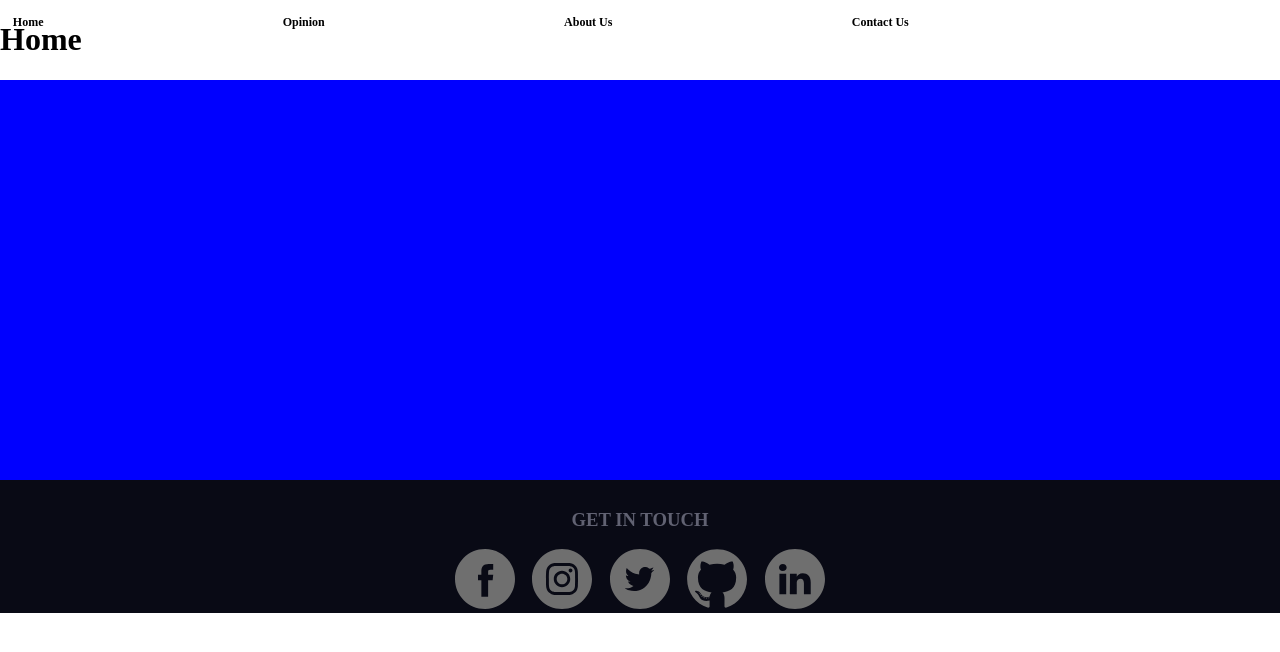
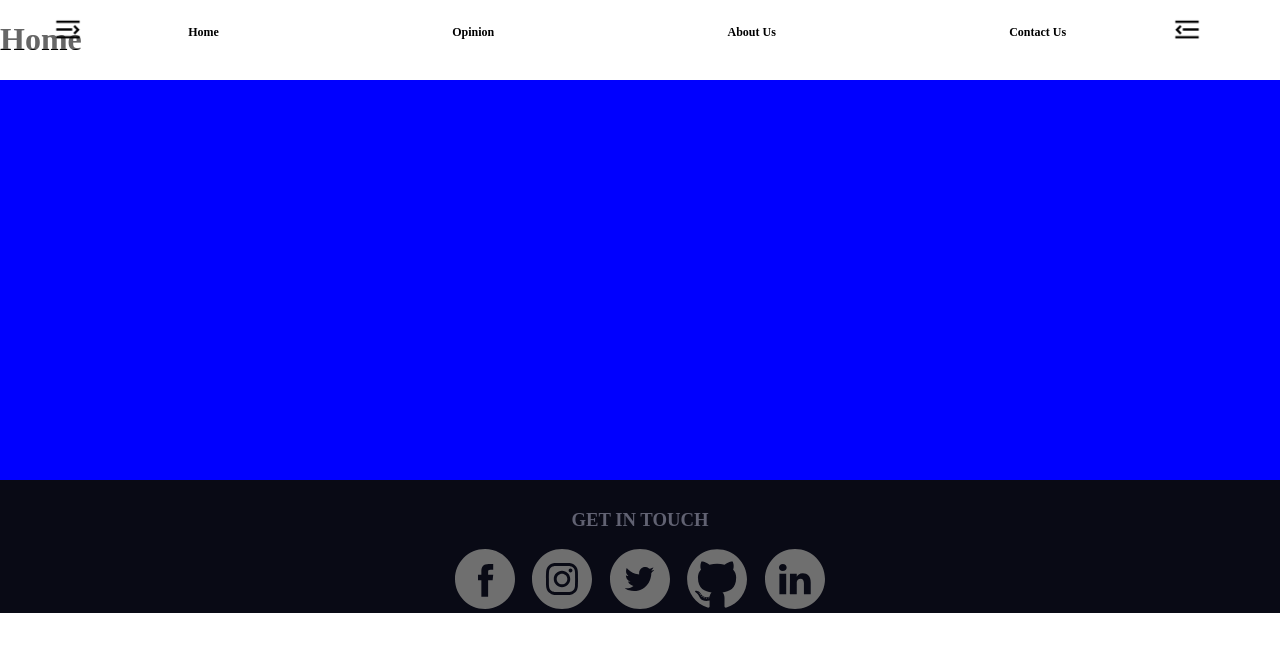
Before and after one commit to ano201/country-information, a React (Create React App) app: page / in a window 1280 px wide. Shown: the top 652 px of the page. Built offline with nearby package versions, Linux system fonts and the light colour scheme.

Commit message:
menu added

```diff
--- a/src/Components/Header/Header.js
+++ b/src/Components/Header/Header.js
@@ -1,16 +1,27 @@
 import React from 'react';
 import { Link } from 'react-router-dom';
+import menu from '../../images/menu.png';
+
+
 const Header = () => {
 
 
  return (
   <div className='header container'>
+   <div className='nav-container'>
+    <div>
+     <img alt='' src={menu} className='menu'/>
+    </div>
     <nav>
       <Link to='./home'>Home</Link>
       <Link to='./opinion'>Opinion</Link>
       <Link to='./about-us'>About Us</Link>
       <Link to='./contact-us'>Contact Us</Link>
     </nav>
+    <div>
+     <img alt='' src={menu} className='favourite' />
+    </div>
+   </div>
   </div>
  )
 
--- a/src/index.css
+++ b/src/index.css
@@ -14,14 +14,29 @@ a, a:visited {
  text-align: center;
 }
 
+.header{
+ background: rgba(255, 255, 255, 0.4);
+ position: fixed;
+ top: 15px;
+}
+.header img{
+ width: 30px;
+ height: 30px;
+}
+.header .nav-container{
+ display: flex;
+ justify-content: space-around;
+ align-items: center;
+}
 .header nav{
  width: 70%;
- position: fixed;
- top: 15px;
  display: flex;
  justify-content: space-between;
  font-weight: bolder;
  font-size: 12px;
+}
+.menu{
+ transform: rotateY(180deg);
 }
 
 
```
Also changed, not shown: src/images/menu.png (added), 1 other file (tests, documents, lock files or other folders). Lines whose indentation alone changed are shown as unchanged.
